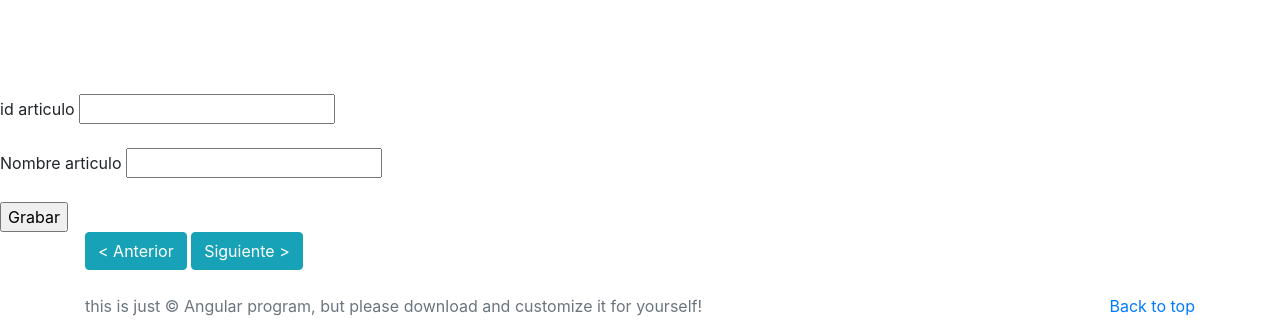
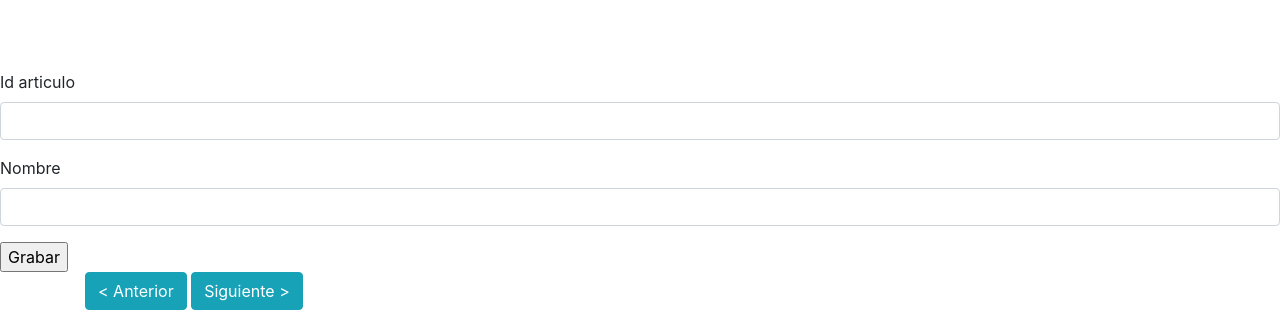
Before and after one commit to juliscrep/angular-primer-proyecto, an Angular app: page /cargaArticulos in a window 1280 px wide. Shown: the part 606-928 px from the top of the page. Built offline with nearby package versions, Linux system fonts and the light colour scheme.

Commit message:
1 file modified

```diff
--- a/src/app/articulos-carga/articulos-carga.component.html
+++ b/src/app/articulos-carga/articulos-carga.component.html
@@ -1,13 +1,15 @@
+
 <form [formGroup] = "fg">
-<br>
-id articulo
-<input formControlName= "IdArticuloFamilia">
-<br>
-<br>
-Nombre articulo
-<input formControlName= "Nombre">
-<br>
-<br>
+<div class="form-group">
+<label for="IdArticuloFamilia"> Id articulo </label>
+<input type="text" class="form-control" formControlName= "IdArticuloFamilia" aria-describedby="helpId" placeholder=" ">
+<small id="helpId" class="" *ngIf="fg.controls.IdArticuloFamilia.invalid &&(fg.controls.IdArticuloFamilia.dirty || fg.controls.IdArticuloFamilia.touched)">Numerico</small>
+</div>
+<div class="form-group">
+<label for="IdArticuloFamilia"> Nombre </label>
+<input type="text" class="form-control" formControlName="Nombre">
+</div>
+
 <input type="button" (click)="grabar()" value="Grabar">
 
 </form>
```
